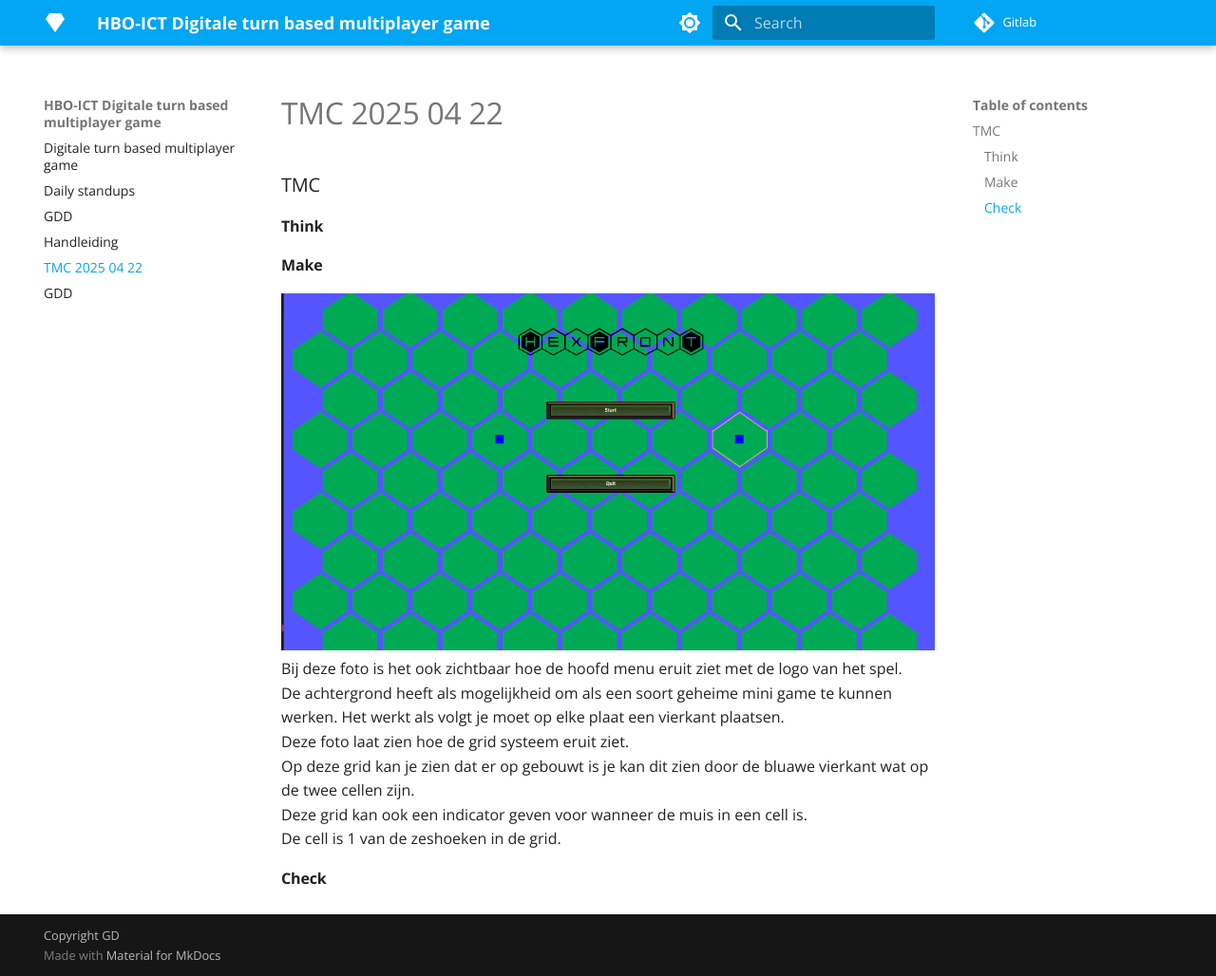
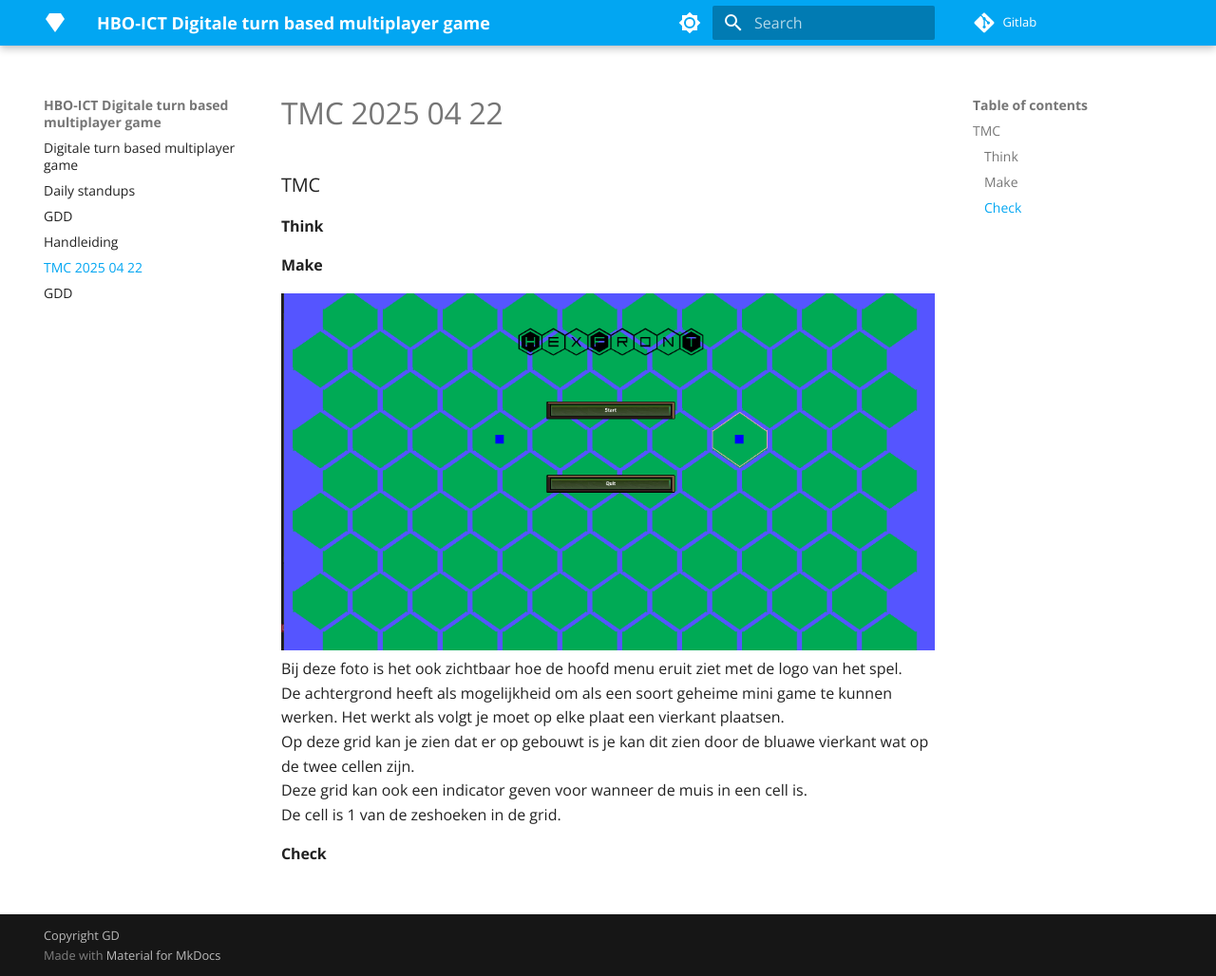
Before and after one commit to lieuweZ/HexFront, an MkDocs documentation site: the page built from docs/TMC 2025_04_22.md, in a window 1280 px wide and 1028 px high. Shown: the whole window at 95% size. Built offline with MkDocs 1.6.1 and Material for MkDocs 9.7.7, drawn with Linux system fonts in a browser that asks for light colours; nearby versions of some CDN libraries; library files that are not in the unit come from our copies.

Commit message:
Edit TMC 2025_04_22.md

```diff
--- a/docs/TMC 2025_04_22.md
+++ b/docs/TMC 2025_04_22.md
@@ -7,7 +7,6 @@
 ![Main menu](./images/mainmenu.png "main menu")<br>
 Bij deze foto is het ook zichtbaar hoe de hoofd menu eruit ziet met de logo van het spel. <br>
 De achtergrond heeft als mogelijkheid om als een soort geheime mini game te kunnen werken. Het werkt als volgt je moet op elke plaat een vierkant plaatsen.<br>
-Deze foto laat zien hoe de grid systeem eruit ziet. <br>
 Op deze grid kan je zien dat er op gebouwt is je kan dit zien door de bluawe vierkant wat op de twee cellen zijn.<br>
 Deze grid kan ook een indicator geven voor wanneer de muis in een cell is.<br>
 De cell is 1 van de zeshoeken in de grid.<br>
```
